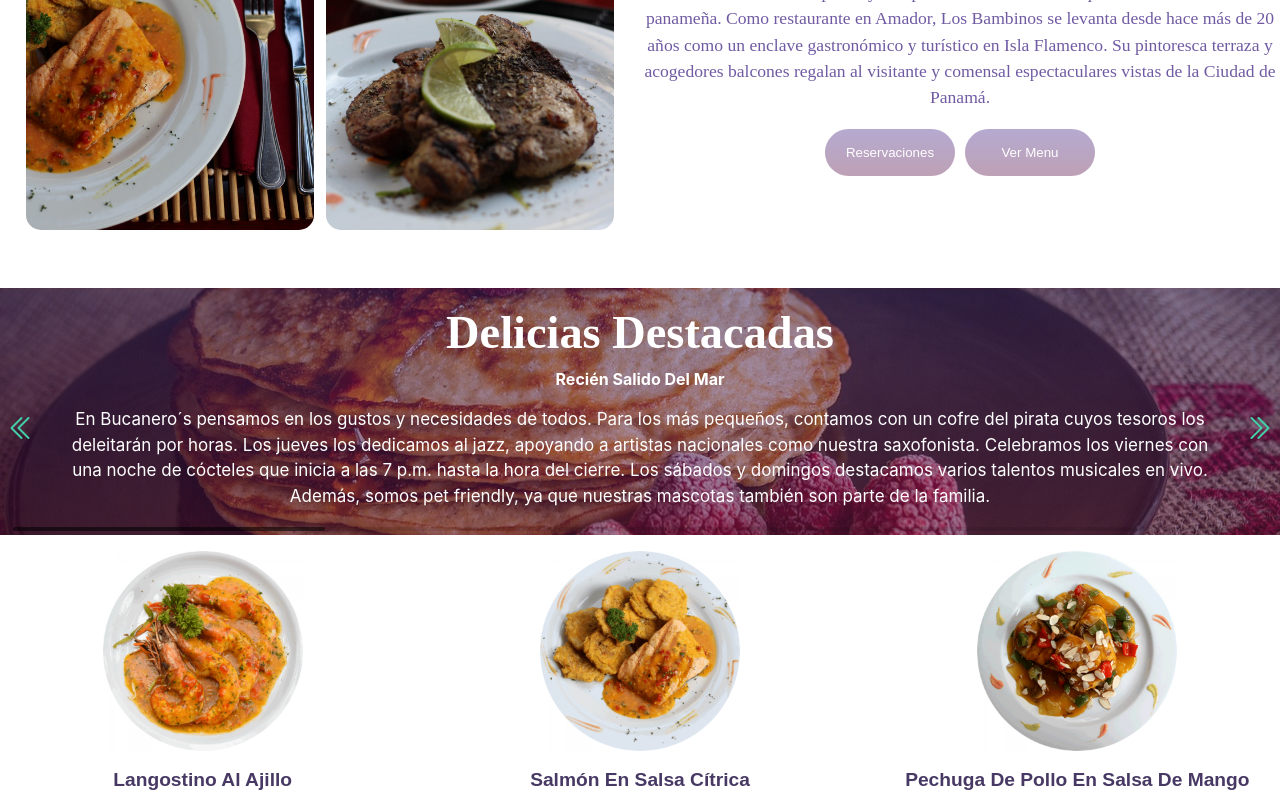
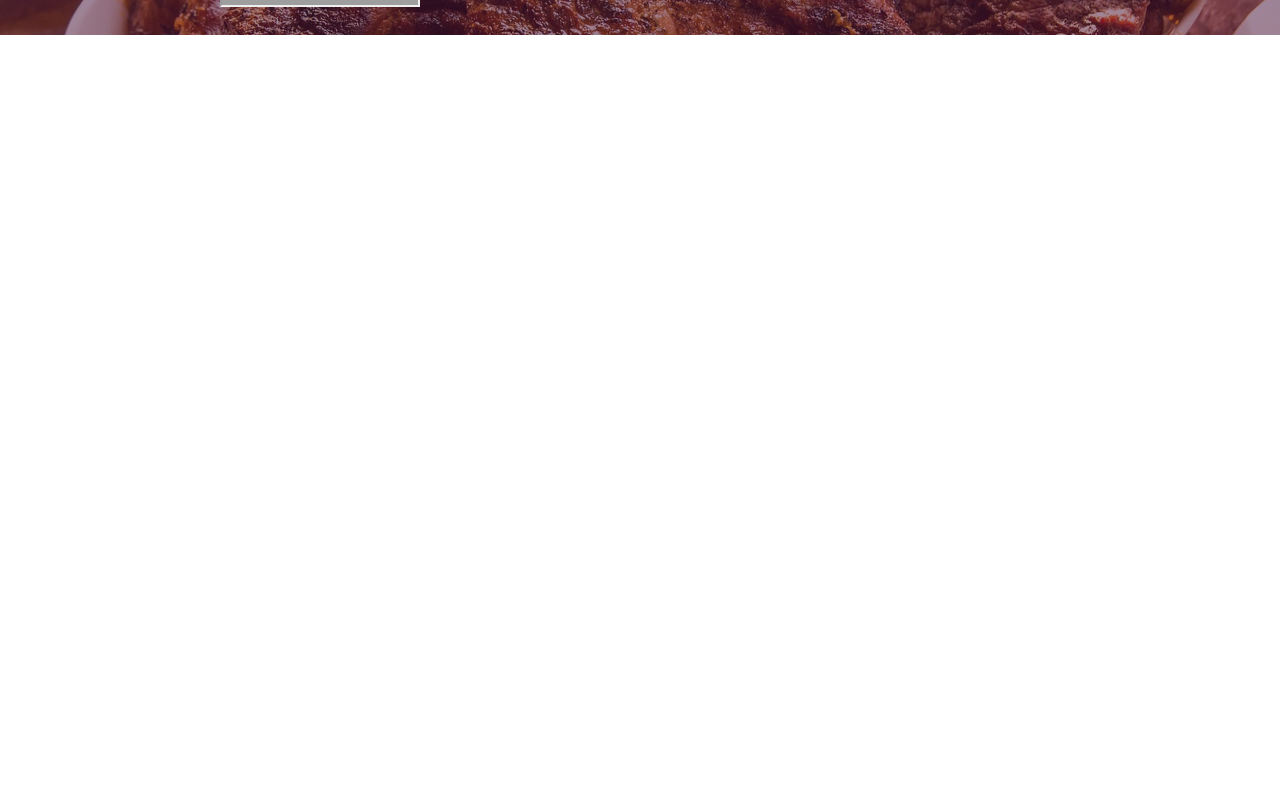
Before and after one commit to codeboy0704/Restaurant, a React (Vite) app: page /gallery in a window 1280 px wide. Shown: the part 360-1160 px from the top of the page. After the commit the page ends 800 px from the top, so only its background shows below. Built offline with nearby package versions, Linux system fonts and the light colour scheme; grey boxes are pictures that could not be loaded; a web font is replaced by a local one.

Commit message:
routes on app component(added)-Links on Menu

```diff
--- a/src/App.jsx
+++ b/src/App.jsx
@@ -6,19 +6,42 @@ import Carrusel from "../src/components/carrusel/Swiper";
 import elements from "./components/carrusel/elements";
 import Platillos from "./components/platillos/Platillos";
 import ContactFooter from "./components/contact/ContactFooter";
-import { BrowserRouter } from "react-router-dom";
+import { BrowserRouter, Route, Router, createBrowserRouter, RouterProvider } from "react-router-dom";
+import Home from "./components/home/Home";
 
+const router = createBrowserRouter([
+
+  {
+   path: "/",
+   element: (
+    <>
+      <Menu />
+      <Home />
+      <ContactFooter />
+    </>
+   ),
+ },
+ {
+  path: "/gallery",
+  element: (
+    <>
+      <Menu />
+      Gallery
+      <ContactFooter />
+
+    </>
+  )
+
+ }
+
+]
+)
 function App() {
   return (
-    <BrowserRouter>
       <div className="App">
-        <Menu />
-        <Presentation />
-        <Carrusel elements={elements} />
-        <Platillos />
-        <ContactFooter />
+      <RouterProvider router={router} />
       </div>
-    </BrowserRouter>
+
   );
 }
 
--- a/src/components/menu/Menu.jsx
+++ b/src/components/menu/Menu.jsx
@@ -1,6 +1,7 @@
 import React, { useState } from "react";
 import BAR from "../../assets/menu_bars/menu.svg";
 import "./Menu.css";
+import { Link } from "react-router-dom";
 function Menu() {
   const [menuState, setMenuState] = useState(false);
   return (
@@ -23,22 +24,22 @@ function Menu() {
       <nav className={menuState ? "menu expanded" : "menu"}>
         <ul>
           <li>
-            <a href="#">Home</a>
+            <Link to="/">Home</Link>
           </li>
           <li>
-            <a href="#">Gallery</a>
+            <Link to="/gallery">Gallery</Link>
           </li>
           <li>
-            <a href="#">Drinks</a>
+            <Link to="/drinks">Drinks</Link>
           </li>
           <li>
-            <a href="#">Menu</a>
+            <Link to="/menu">Menu</Link>
           </li>
           <li>
-            <a href="#">Deserts</a>
+            <Link to="/dessert">Deserts</Link>
           </li>
           <li>
-            <a href="#">Contact US</a>
+            <Link to="/contact">Contact US</Link>
           </li>
         </ul>
       </nav>
```
